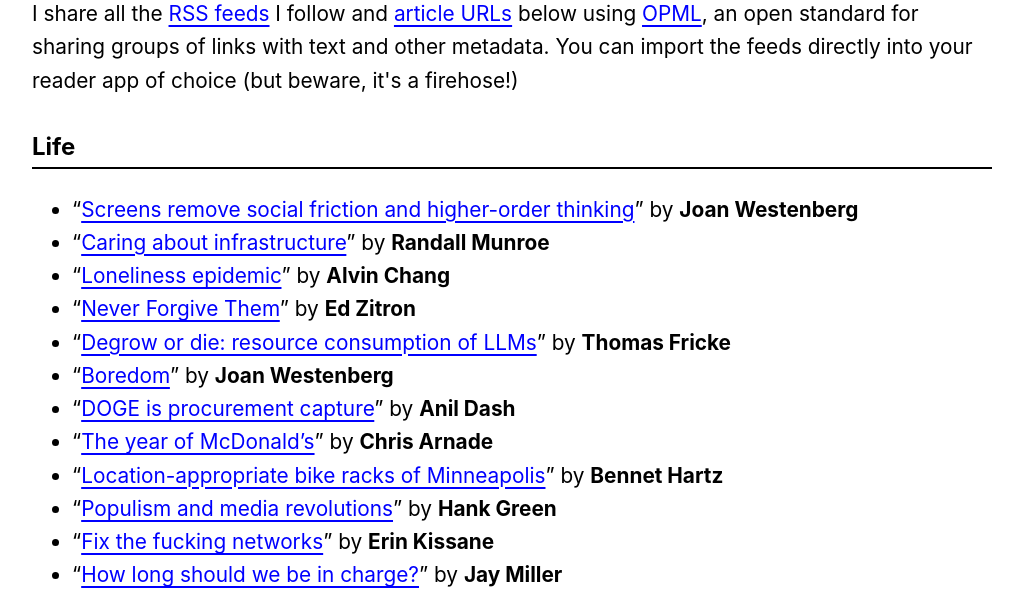
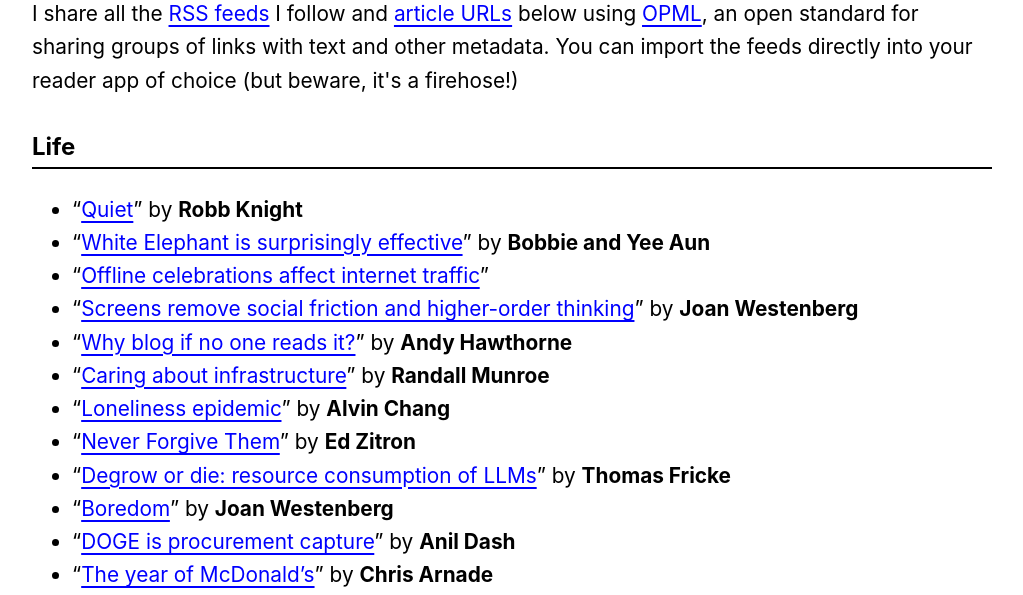
Before and after one commit to sethmlarson/sethmlarson.dev, a Flask app: page /links in a window 1280 px wide. Shown: the part 285-880 px from the top of the page, without its empty margins (128-1151 px from the left). Run offline with Flask 2, Linux system fonts and the light colour scheme; some libraries are stand-ins or nearby versions; some web fonts are replaced.

Commit message:
More links!

```diff
--- a/app/templates/links.html
+++ b/app/templates/links.html
@@ -18,7 +18,11 @@
 <p id="#sentinel">
 <h2>Life</h2>
 <ul>
+<li>“<a href="https://rknight.me/blog/quiet">Quiet</a>” by <strong>Robb Knight</strong></li>
+<li>“<a href="https://bobbiec.github.io/white-elephant.html">White Elephant is surprisingly effective</a>” by <strong>Bobbie and Yee Aun</strong></li>
+<li>“<a href="https://blog.cloudflare.com/offline-celebrations-how-christmas-nye-and-lunar-new-year-festivities-shape-online-behavior">Offline celebrations affect internet traffic</a>”</li>
 <li>“<a href="https://www.joanwestenberg.com/when-screens-remove-our-better-angels">Screens remove social friction and higher-order thinking</a>” by <strong>Joan Westenberg</strong></li>
+<li>“<a href="https://andysblog.uk/why-blog-if-nobody-reads-it">Why blog if no one reads it?</a>” by <strong>Andy Hawthorne</strong></li>
 <li>“<a href="https://xkcd.com/743">Caring about infrastructure</a>” by <strong>Randall Munroe</strong></li>
 <li>“<a href="https://pudding.cool/2023/09/invisible-epidemic">Loneliness epidemic</a>” by <strong>Alvin Chang</strong></li>
 <li>“<a href="https://www.wheresyoured.at/never-forgive-them">Never Forgive Them</a>” by <strong>Ed Zitron</strong></li>
@@ -63,6 +67,8 @@
 </ul>
 <h2>Retro Gaming</h2>
 <ul>
+<li>“<a href="https://eli.lipsitz.net/posts/internet-connected-pinball">Connecting a 1980s pinball machine to the internet</a>” by <strong>Eli Lipsitz</strong></li>
+<li>“<a href="https://jamchamb.net/2018/07/11/animal-crossing-nes-emulator-hacks.html">Exploiting Animal Crossing's NES emulator</a>” by <strong>James Chambers</strong></li>
 <li>“<a href="https://lmnt.me/blog/the-most-mario-colors.html">The most Mario colors</a>” by <strong>Louie Mantia</strong></li>
 <li>“<a href="https://www.jofamo.com/blog/secrets-of-the-pocket-camera">Secrets of the Pocket Camera</a>” by <strong>Jonathan Traynor</strong></li>
 <li>“<a href="https://youtu.be/RG8ljpIwsgc">F-Zero X can't be made today</a>” by <strong>Sepi</strong></li>
@@ -145,6 +151,9 @@
 </ul>
 <h2>Software and OSS</h2>
 <ul>
+<li>“<a href="https://chadnauseam.com/coding/random/calculator-app">Not anyone can make a calculator app</a>” by <strong>Chad Nauseam</strong></li>
+<li>“<a href="https://thib.me/django-in-government">Django in governments</a>” by <strong>Thibaud</strong></li>
+<li>“<a href="https://audmcname.com/comics/rss-is-not-dead-yet">RSS is not dead yet</a>” by <strong>Audra McNamee</strong></li>
 <li>“<a href="https://robinrendle.com/notes/the-computer-is-a-feeling">The computer is a feeling</a>” by <strong>Robin Rendle</strong></li>
 <li>“<a href="https://www.localfirst.fm/s1">Apps vs Files</a>” by <strong>Gordon Brander, Peter van Hardenberg, and Jess Martin</strong></li>
 <li>“<a href="https://willowprotocol.org">Willow Protocol</a>” by <strong>Aljoscha Meyer and Sam Gwilym</strong></li>
--- a/archive/manage.py
+++ b/archive/manage.py
@@ -169,6 +169,10 @@ def articles_opml_from_inoreader():
             }
         )
 
+        # Avoid publishing gift ideas!
+        if "Gift" in tags:
+            continue
+
         # If this URL is already in our OPML then we use
         # the existing data, otherwise we add the new data.
         if url in existing_urls:
```
Also changed, not shown: 2 other files.
